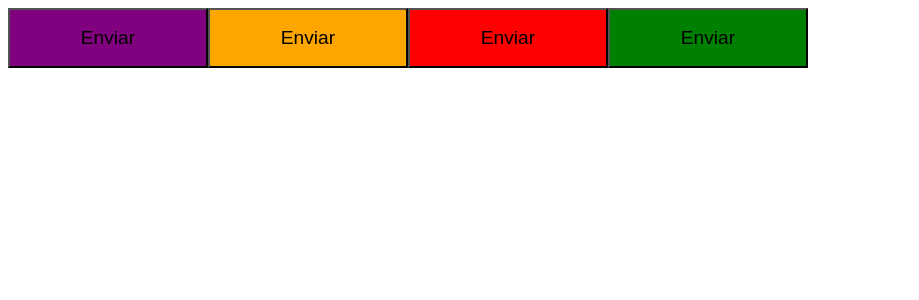
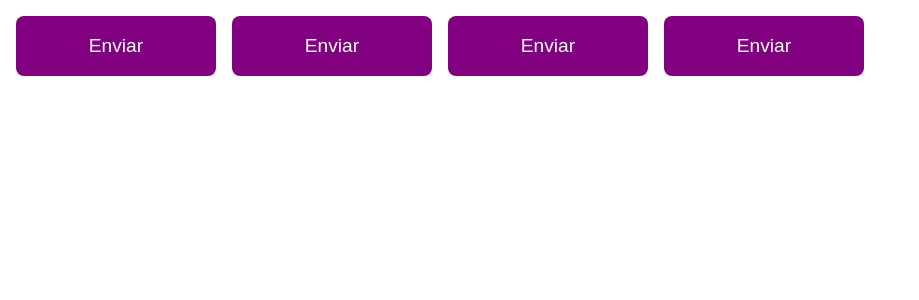
Before and after one commit to welitonwt/Timer, a React (Vite) app: page / in a window 1280 px wide. Shown: the top 300 px of the page, without its empty margins (0-919 px from the left). Built offline with nearby package versions, Linux system fonts and the light colour scheme.

Commit message:
configure temas complete

```diff
--- a/src/components/Button.styles.ts
+++ b/src/components/Button.styles.ts
@@ -17,9 +17,17 @@
   width: 200px;
   height: 60px;
   font-size: 1.2rem;
-  ${props => {
+  border-radius: 8px;
+  border: 0px;
+  margin: 8px;
+  color: ${props => props.theme.white};
+  background: ${props => props.theme.primary};
+
+
+
+  /* ${props => {
     return css`
       background: ${buttonVariants[props.variant]}
     `
-  }}
+  }} */
 `
--- /dev/null
+++ b/src/components/styles/themes/default.ts
@@ -0,0 +1,5 @@
+export const defaultTheme = {
+  white: '#fff',
+  primary: 'purple',
+  secondary: 'darkblue'
+}
```
Also changed, not shown: src/App.tsx (+5 -3 lines).
